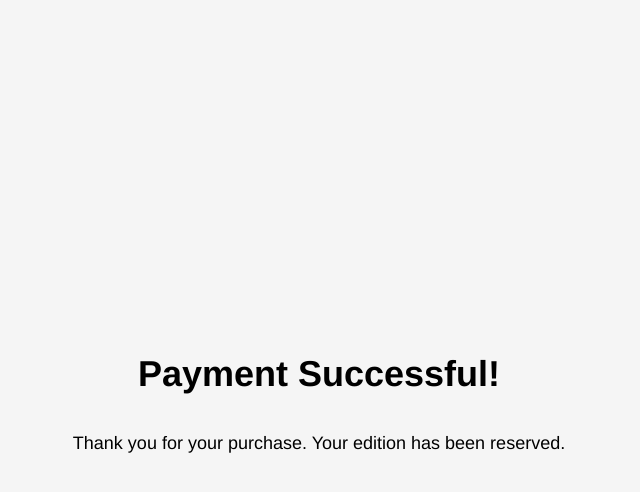
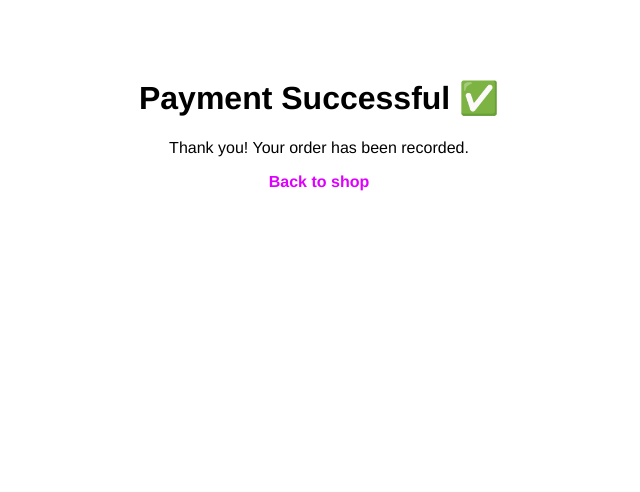
Before and after one commit to alexjadnane-tech/carnet-stripe, a website: page public/success.html in a window 1280 px wide. Shown: the whole page, without its empty margins (321-961 px from the left). Drawn offline with Linux system fonts and the light colour scheme.

Commit message:
Update success.html

```diff
--- a/public/success.html
+++ b/public/success.html
@@ -2,32 +2,25 @@
 <html lang="en">
 <head>
   <meta charset="UTF-8">
-  <meta name="viewport" content="width=device-width, initial-scale=1.0">
   <title>Payment Successful</title>
   <style>
     body {
-      font-family: Helvetica, Arial, sans-serif;
-      background: #f5f5f5;
+      font-family: Helvetica, sans-serif;
+      text-align: center;
+      padding: 50px;
+      background-color: #ffffff;
       color: #000;
-      display: flex;
-      flex-direction: column;
-      justify-content: center;
-      align-items: center;
-      height: 100vh;
-      text-align: center;
-      margin: 0;
     }
-    h1 {
-      font-size: 36px;
-      margin-bottom: 20px;
-    }
-    p {
-      font-size: 18px;
+    a {
+      color: #dd00ff;
+      text-decoration: none;
+      font-weight: bold;
     }
   </style>
 </head>
 <body>
-  <h1>Payment Successful!</h1>
-  <p>Thank you for your purchase. Your edition has been reserved.</p>
+  <h1>Payment Successful ✅</h1>
+  <p>Thank you! Your order has been recorded.</p>
+  <p><a href="/">Back to shop</a></p>
 </body>
 </html>
```
